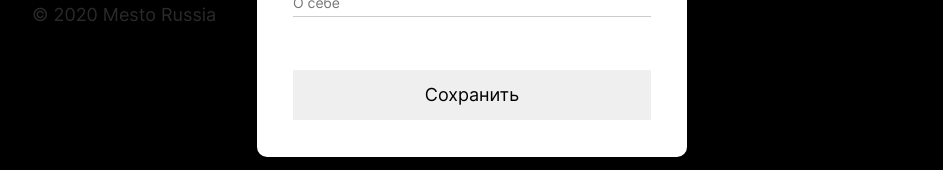
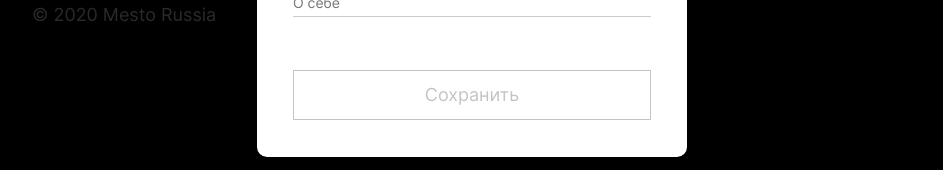
Before and after one commit to Pavel-174/mesto-react, a React (Create React App) app: page / in a window 1280 px wide. Both pictures are taken after a click on the button 674 px from the left and 214 px from the top of the page. Shown: the part 417-587 px from the top of the page, without its empty margins (168-1111 px from the left). Built offline with nearby package versions, Linux system fonts and the light colour scheme; no server answers.

Commit message:
mesto-react

```diff
--- a/src/blocks/photo/__image/photo__image.css
+++ b/src/blocks/photo/__image/photo__image.css
@@ -2,4 +2,5 @@
     width: 282px;
     height: 282px;
     cursor: pointer;
+    object-fit: cover;
 }
--- a/src/components/AddPlacePopup.js
+++ b/src/components/AddPlacePopup.js
@@ -3,12 +3,13 @@ import PopupWithForm from "./PopupWithForm";
 function AddPlacePopup(props){
     return(
         <PopupWithForm
-        isOpen={props.isOpen}
-        name={'type_photo'}
-        title={'Новое место'}
-        form={'photo-add'}
-        buttonTitle={'Сохранить'}
-        onClose={props.onClose}
+
+          isOpen={props.isOpen}
+          name={'type_photo'}
+          title='Новое место'
+          form={'photo-add'}
+          buttonTitle='Сохранить'
+          onClose={props.onClose}
         >
             <input required className="popup__text" id="popup__place" type="text" placeholder="Название" name="card-name" minLength="2" maxLength="30"></input>
             <span className="popup__text-error popup__text-error_place" id="popup__place-error"> </span>
--- a/src/components/App.js
+++ b/src/components/App.js
@@ -1,5 +1,4 @@
 import React, { useEffect, useState } from "react";
-import '../index.css';
 import Header from './Header';
 import Main from './Main';
 import Footer from './Footer';
@@ -9,7 +8,7 @@ import EditAvatarPopup from './EditAvatarPopup';
 import AddPlacePopup from './AddPlacePopup';
 import PopupConfirmDelete from './PopupConfirmDelete';
 import EditProfilePopup from './EditProfilePopup';
-import api from "../utils/API";
+import api from "../utils/api";
 import profileImage from '../images/image.jpg';
 
 function App() {
--- a/src/components/EditAvatarPopup.js
+++ b/src/components/EditAvatarPopup.js
@@ -3,12 +3,12 @@ import PopupWithForm from "./PopupWithForm";
 function EditAvatarPopup(props){
     return(
         <PopupWithForm
-        isOpen={props.isOpen}
-        name={'avatar'}
-        title={'Обновить аватар'}
-        form={'form-avatar'}
-        buttonTitle={'Сохранить'}
-        onClose={props.onClose}
+          isOpen={props.isOpen}
+          name={'avatar'}
+          title='Обновить аватар'
+          form={'form-avatar'}
+          buttonTitle='Сохранить'
+          onClose={props.onClose}
         >
             <input id="avatar" name="user-avatar" type="url" required placeholder="Ссылка на аватар" minLength="5" className="popup__text"></input>
             <span className="popup__text-error popup__text-error_avatar" id="avatar-error">Вы пропустили это поле.</span>
--- a/src/components/EditProfilePopup.js
+++ b/src/components/EditProfilePopup.js
@@ -3,12 +3,12 @@ import PopupWithForm from "./PopupWithForm";
 function EditProfilePopup(props){
     return(
         <PopupWithForm
-        isOpen={props.isOpen}
-        name={'profile'}
-        title={'Редактировать профиль'}
-        form={'name-profession'}
-        buttonTitle={'Сохранить'}
-        onClose={props.onClose}
+          isOpen={props.isOpen}
+          name={'profile'}
+          title='Редактировать профиль'
+          form={'name-profession'}
+          buttonTitle='Сохранить'
+          onClose={props.onClose}
         >
             <input required className="popup__text" id="popup__name" type="text" placeholder="Имя" name="name" minLength="2" maxLength="40"></input>
             <span className="popup__text-error popup__text-error_name" id="popup__name-error"></span>
--- a/src/components/PopupConfirmDelete.js
+++ b/src/components/PopupConfirmDelete.js
@@ -3,12 +3,12 @@ import PopupWithForm from "./PopupWithForm";
 function PopupConfirmDelete(props){
     return(
         <PopupWithForm
-        isOpen={props.isOpen}
-        name={'delete'}
-        title={'Вы уверены?'}
-        form={'form-delete'}
-        buttonTitle={'Да'}
-        onClose={props.onClose}
+          isOpen={props.isOpen}
+          name={'delete'}
+          title='Вы уверены?'
+          form={'form-delete'}
+          buttonTitle='Да'
+          onClose={props.onClose}
         >
             <input id="deleted" name="confirm-delete" type="hidden" required className="popup__text"></input>
         </PopupWithForm>
--- a/src/components/PopupWithForm.js
+++ b/src/components/PopupWithForm.js
@@ -6,7 +6,7 @@ function PopupWithForm(props){
             <h2 className="popup__header">{props.title}</h2>
             <form className={'popup__form popup__form-${props.name}'} name={props.form} method="post" noValidate>
                 {props.children}
-                <button className="popup__save button-hide" type="submit">{props.buttonTitle}</button>
+                <button className="popup__save popup__save_invalid button-hide" type="submit">{props.buttonTitle}</button>
             </form>
             <button className="popup__close button-close" type="button" aria-label="кнопка закрытия" onClick={props.onClose}></button>
         </div>
```
Also changed, not shown: 1 other file (tests, documents, lock files or other folders).
